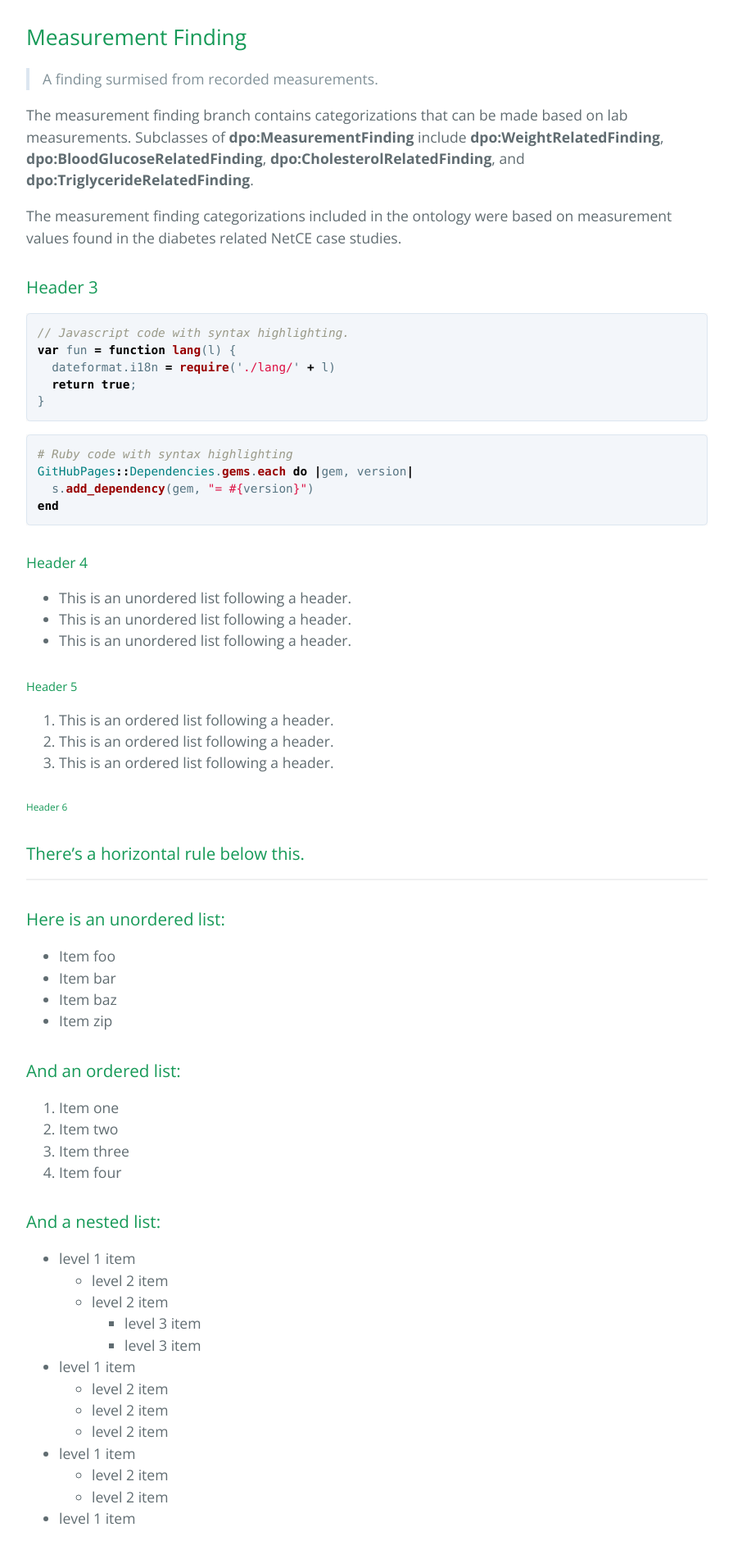
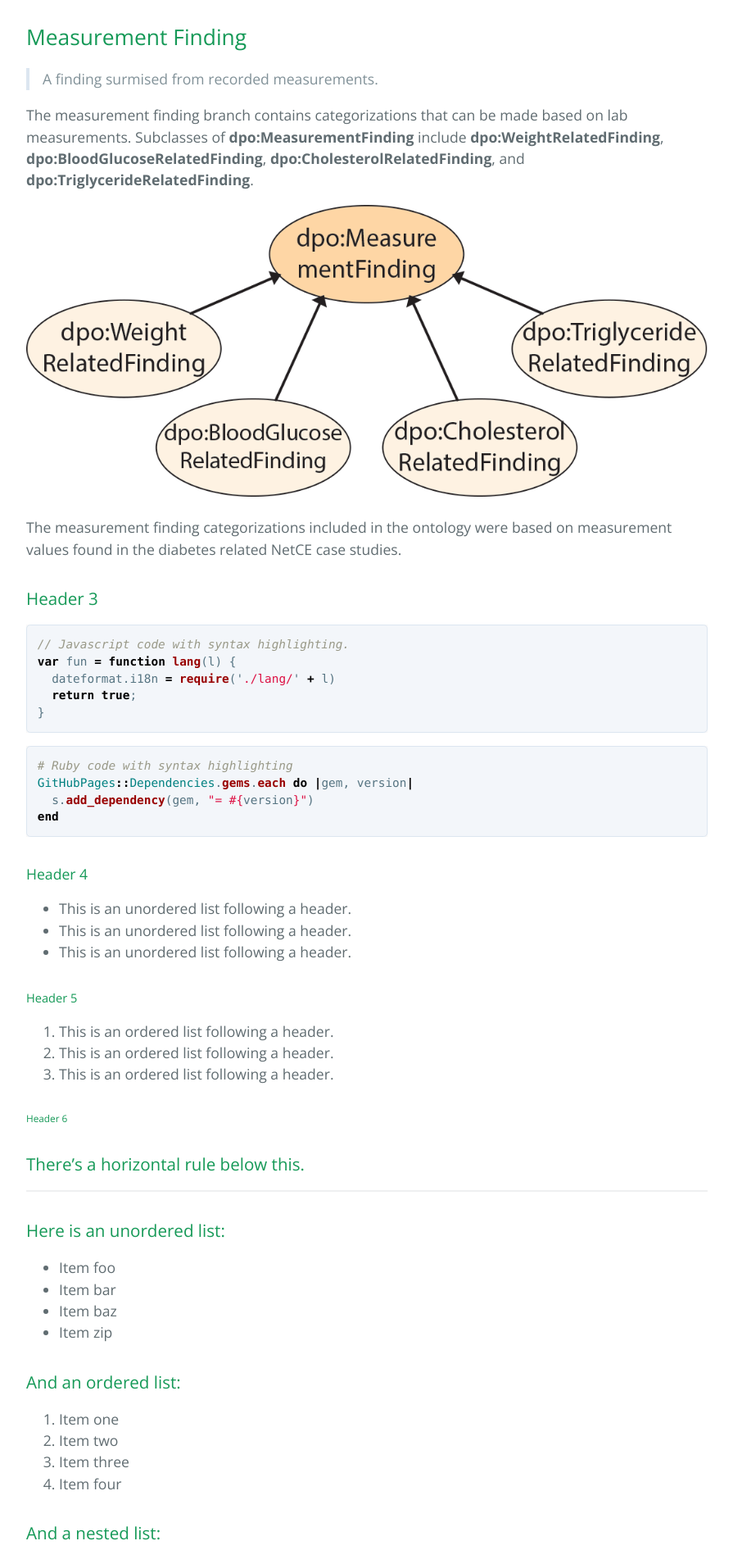
Before and after one commit to tetherless-world/diabetes-pharmacology-ontology, a Jekyll site: the page built from docs/index.md, in a window 1280 px wide. Shown: the part 3474-5376 px from the top of the page at 82% size, without its empty margins (192-1087 px from the left). Built offline with Jekyll 4.4.1, drawn with Linux system fonts in a browser that asks for light colours; our own code applies the rules of GitHub Pages for plain Markdown files.

Commit message:
Update index.md

```diff
--- a/docs/index.md
+++ b/docs/index.md
@@ -46,11 +46,9 @@ Four branches extend from **dpo:Factor**. These are **dpo:PharmacotherapyFactor*
 
 The Pharmacotherapy Factors included in this ontology are based on those included in Chapter 9 of the ADA guidelines. The subclasses of **dpo:PharmacotherapyFactor** include the top level pharmacotherapy factors **dpo:Efficacy**, **dpo:WeightChangePotential**, **dpo:HypoglycemiaRisk**, **dpo:CardiovascularEffect**, **dpo:Cost**, and **dpo:RenalEffect**.
 
-
 ![pto:PharmacotherapyFactor](./assets/images/PharmacotherapyFactor.png)
 
 Potential categorizations of these top level pharmacotherapy factors are encoded as subclasses of each respective pharmacotherapy factor. The recommendation of a therapy may be based on whether or not a patient has an attribute that is of type one of the subclasses of the top level pharmacotherapy factors.
-
 
 ## Diagnostic Factor
 > A circumstance influencing the dianosis of a disease.
@@ -68,6 +66,8 @@ The therapies included within this ontology are based on the therapies included
 > A finding surmised from recorded measurements.
 
 The measurement finding branch contains categorizations that can be made based on lab measurements. Subclasses of **dpo:MeasurementFinding** include **dpo:WeightRelatedFinding**, **dpo:BloodGlucoseRelatedFinding**, **dpo:CholesterolRelatedFinding**, and **dpo:TriglycerideRelatedFinding**.
+
+![pto:MeasurementFinding](./assets/images/MeasurementFinding.png)
 
 The measurement finding categorizations included in the ontology were based on measurement values found in the diabetes related NetCE case studies.
 
```
